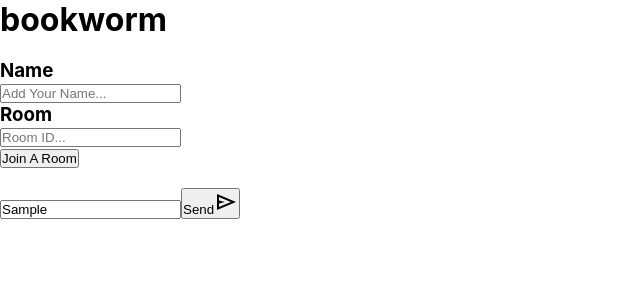
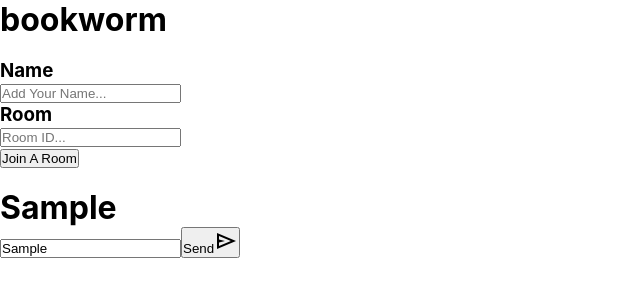
Before and after one commit to armonluck/bookworm-client, a React (Create React App) app: page / in a window 1280 px wide. Both pictures are taken after typing "Sample" into the empty fields and a click on the button "Send". Shown: the top 300 px of the page, without its empty margins (0-640 px from the left). Built offline with nearby package versions, Linux system fonts and the light colour scheme; no server answers.

Commit message:
useState() for messageArray info which is then displayed as jsx to show message input

```diff
--- a/src/pages/MessagesPage/MessagesPage.jsx
+++ b/src/pages/MessagesPage/MessagesPage.jsx
@@ -1,10 +1,11 @@
-import React, { useState } from 'react';
+import React, { useEffect, useState } from 'react';
 import images from '../../components/Images/Images';
 import './MessagesPage.scss';
 
 function MessagesPage({ socket, username, room }) {
 
     const [currentMessage, setCurrentMessage] = useState("");
+    const [messageArray, setMessageArray] = useState([]);
 
     const sendMessage = async () => {
         if (currentMessage !== "") {
@@ -16,17 +17,28 @@ function MessagesPage({ socket, username, room }) {
             };
 
             await socket.emit("send_message", messageData);
+            setMessageArray((prevArray) => [...prevArray, messageData]);
         }
     };
 
+    useEffect(() => {
+        socket.on("receive_message", (data) => {
+            setMessageArray((prevArray) => [...prevArray, data]);
+        });
+    }, [socket]);
+
     return (
-        <div>
+        <div className='messages-container'>
             <div className='header'>
 
             </div>
+
             <div className='main'>
+                {messageArray?.map((messageContent) => (
+                    <h1>{messageContent.message}</h1>
+                ))}
+            </div>
 
-            </div>
             <div className='footer'>
                 <input
                     type="text"
```
